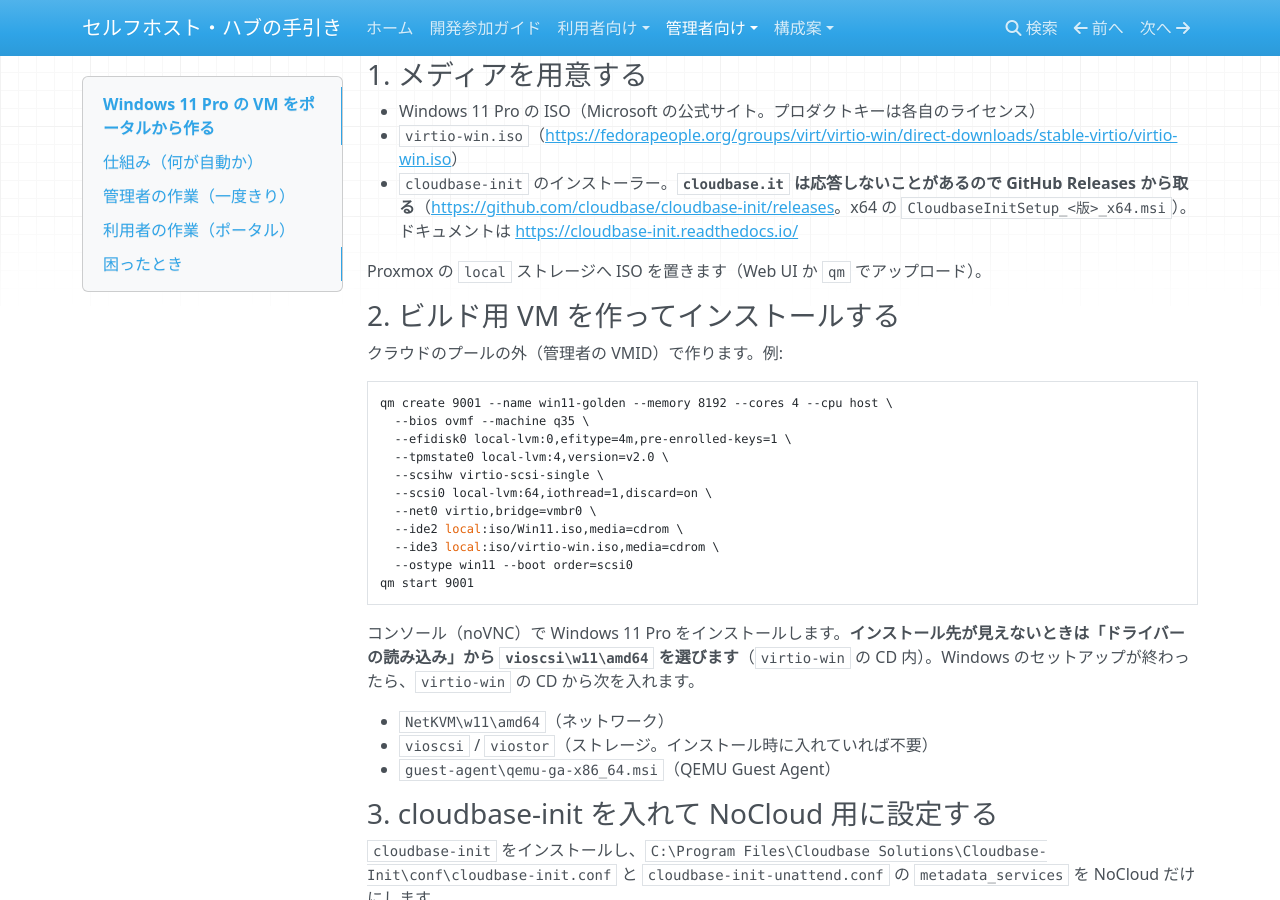
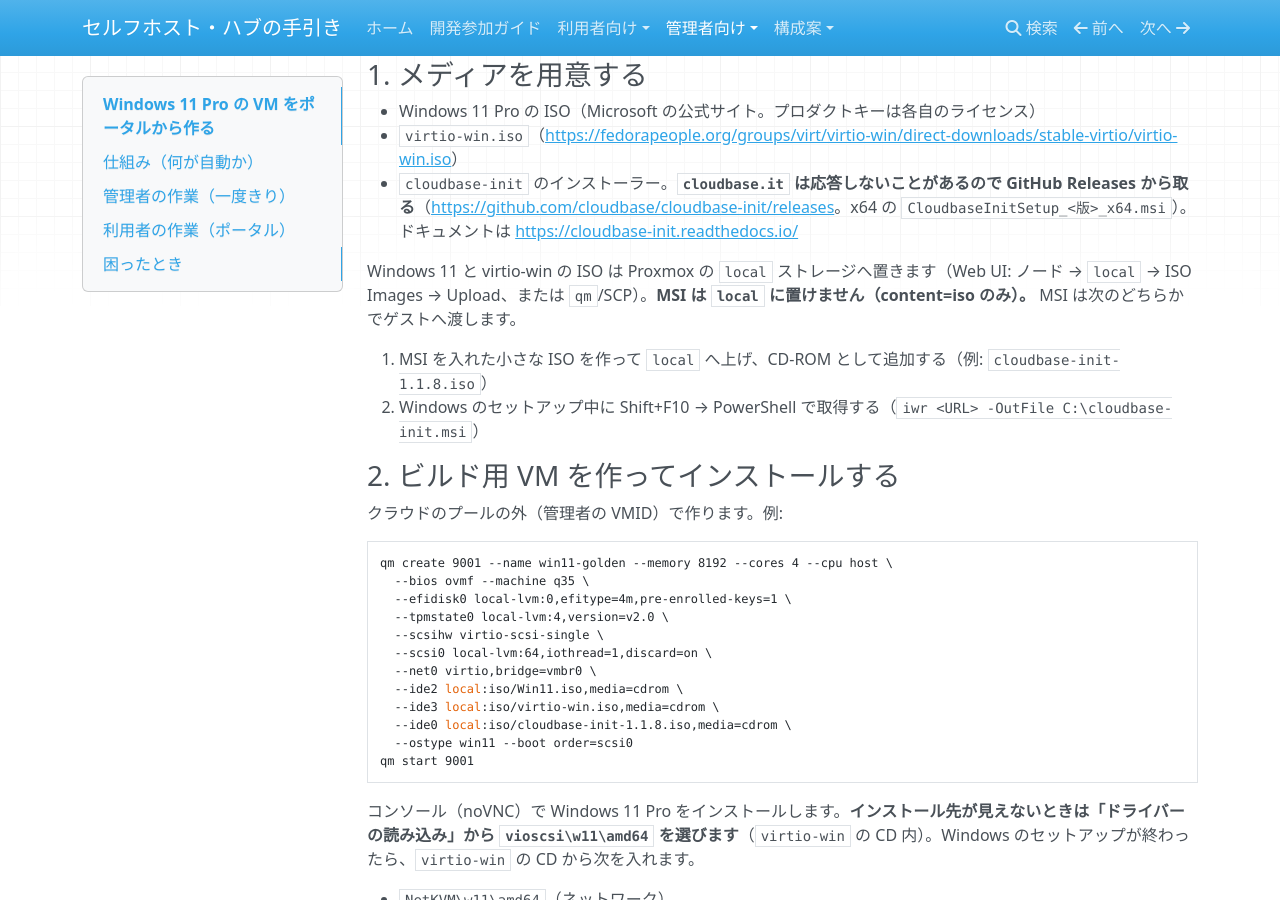
Before and after one commit to rurutheGeek/shake-cloud, an MkDocs documentation site: the page built from docs/operations/windows.md, in a window 1280 px wide and 900 px high, scrolled down 875 px. Built offline with MkDocs 1.6.1, drawn with Linux system fonts in a browser that asks for light colours; nearby versions of some CDN libraries; some of the changed text lies outside the part shown.

Commit message:
docs(windows): MSI はISO経由でゲストへ渡すと明記する

````diff
--- a/docs/operations/windows.md
+++ b/docs/operations/windows.md
@@ -27,7 +27,10 @@
 - `virtio-win.iso`（<https://fedorapeople.org/groups/virt/virtio-win/direct-downloads/stable-virtio/virtio-win.iso>）
 - `cloudbase-init` のインストーラー。**`cloudbase.it` は応答しないことがあるので GitHub Releases から取る**（<https://github.com/cloudbase/cloudbase-init/releases>。x64 の `CloudbaseInitSetup_<版>_x64.msi`）。ドキュメントは <https://cloudbase-init.readthedocs.io/>
 
-Proxmox の `local` ストレージへ ISO を置きます（Web UI か `qm` でアップロード）。
+Windows 11 と virtio-win の ISO は Proxmox の `local` ストレージへ置きます（Web UI: ノード → `local` → ISO Images → Upload、または `qm`/SCP）。**MSI は `local` に置けません（content=iso のみ）。** MSI は次のどちらかでゲストへ渡します。
+
+1. MSI を入れた小さな ISO を作って `local` へ上げ、CD-ROM として追加する（例: `cloudbase-init-1.1.8.iso`）
+2. Windows のセットアップ中に Shift+F10 → PowerShell で取得する（`iwr <URL> -OutFile C:\cloudbase-init.msi`）
 
 ### 2. ビルド用 VM を作ってインストールする
 
@@ -43,6 +46,7 @@
   --net0 virtio,bridge=vmbr0 \
   --ide2 local:iso/Win11.iso,media=cdrom \
   --ide3 local:iso/virtio-win.iso,media=cdrom \
+  --ide0 local:iso/cloudbase-init-1.1.8.iso,media=cdrom \
   --ostype win11 --boot order=scsi0
 qm start 9001
 ```
@@ -125,3 +129,4 @@
 | 同じ IP が二重に付く | イメージ側に固定 IP が残っている | sysprep 前に DHCP へ戻す |
 | `import-from` が失敗する | `cloud-images` にファイルが無い/名前違い | `file_name` と `/srv/cloud-images/import/` の名前を一致させる |
 | `www.cloudbase.it` がタイムアウトして MSI を取れない | 配布元サイトが到達不能（2026-09-12 実測） | GitHub Releases（<https://github.com/cloudbase/cloudbase-init/releases>）から `CloudbaseInitSetup_<版>_x64.msi` を取得する |
+| MSI を Proxmox の `local` へアップロードできない | `local` は `content=iso` のみで、MSI は ISO ではない | MSI 入りの ISO を作って CD で渡すか、Windows 内から取得する |
````
